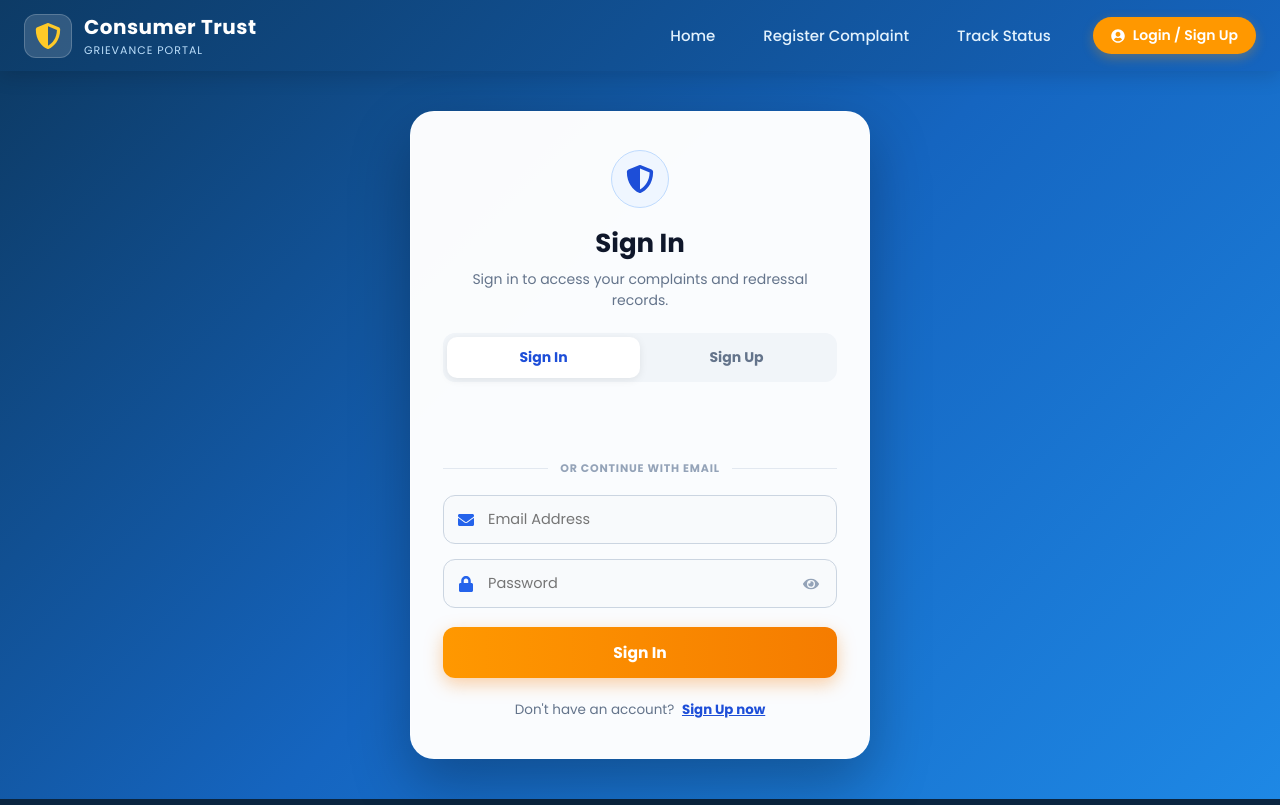
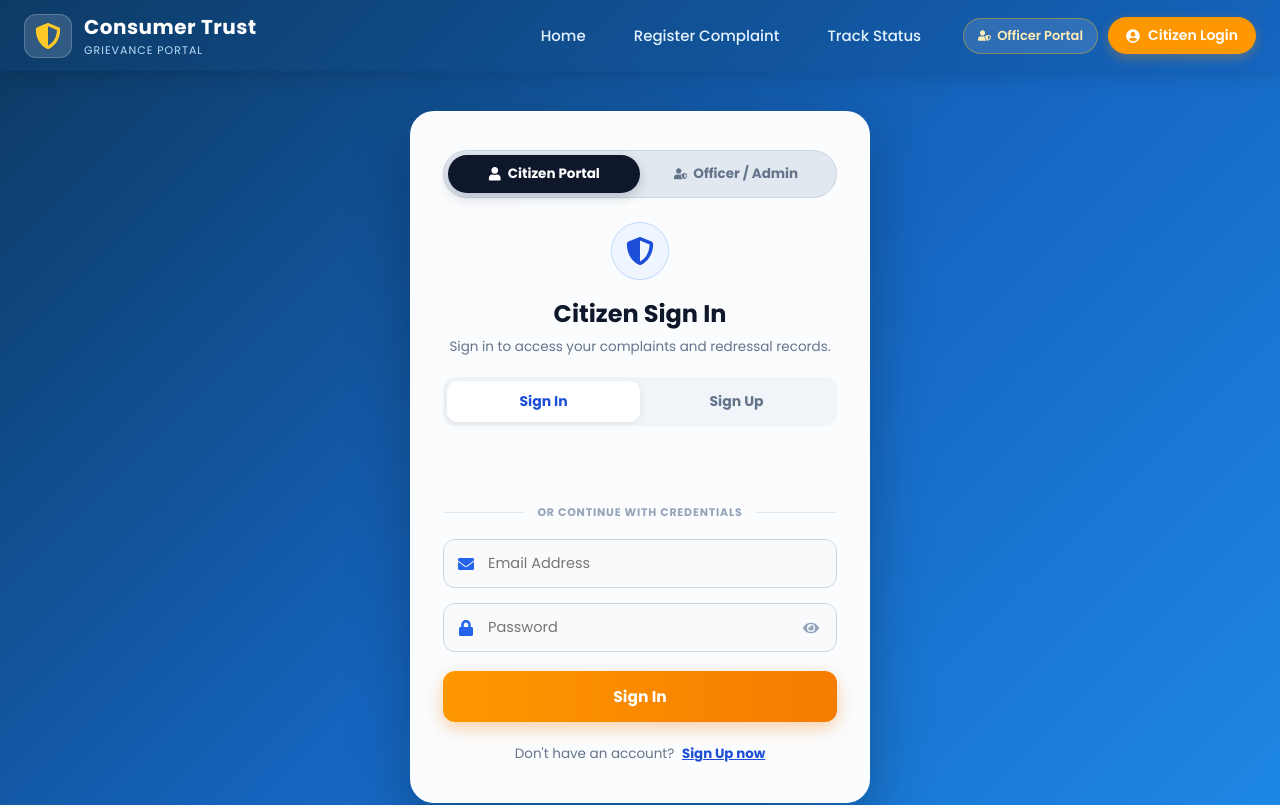
Before and after one commit to Manojpuchakayala/Consumer-trust-portal, a React (Vite) app in the folder frontend/: page /login in a window 1280 px wide. Shown: the top 805 px of the page. Built offline with nearby package versions, Linux system fonts and the light colour scheme; no server answers.

Commit message:
feat: add dedicated Officer and Admin Portal login scope with quick access

```diff
--- a/frontend/src/components/Footer.jsx
+++ b/frontend/src/components/Footer.jsx
@@ -35,7 +35,8 @@ function Footer() {
               <li><Link to="/register">Register Complaint</Link></li>
               <li><Link to="/track">Track Status</Link></li>
               <li><Link to="/my-complaints">My Grievances</Link></li>
-              <li><Link to="/login">Account Access</Link></li>
+              <li><Link to="/login">Citizen Login</Link></li>
+              <li><Link to="/login?portal=admin">Officer / Admin Portal</Link></li>
             </ul>
           </div>
 
--- a/frontend/src/components/Navbar.css
+++ b/frontend/src/components/Navbar.css
@@ -117,6 +117,35 @@
   align-items: center;
 }
 
+.auth-actions-loggedout {
+  display: flex;
+  align-items: center;
+  gap: 10px;
+}
+
+.officer-btn {
+  display: flex;
+  align-items: center;
+  gap: 6px;
+  background: rgba(255, 255, 255, 0.12);
+  color: #ffecb3;
+  padding: 7px 14px;
+  border-radius: 20px;
+  text-decoration: none;
+  font-weight: 600;
+  font-size: 13px;
+  border: 1px solid rgba(255, 179, 0, 0.4);
+  transition: all 0.25s ease;
+  white-space: nowrap;
+}
+
+.officer-btn:hover {
+  background: rgba(255, 179, 0, 0.25);
+  color: #ffffff;
+  border-color: #ff9800;
+  transform: translateY(-1px);
+}
+
 .login-btn {
   display: flex;
   align-items: center;
@@ -130,6 +159,7 @@
   font-size: 14px;
   transition: all 0.3s ease;
   box-shadow: 0 4px 12px rgba(255, 152, 0, 0.3);
+  white-space: nowrap;
 }
 
 .login-btn:hover {
--- a/frontend/src/components/Navbar.jsx
+++ b/frontend/src/components/Navbar.jsx
@@ -158,14 +158,25 @@ function Navbar() {
                 </button>
               </div>
             ) : (
+              <div className="auth-actions-loggedout">
+                <Link
+                  to="/login?portal=admin"
+                  className="officer-btn"
+                  onClick={() => setMenuOpen(false)}
+                  title="Grievance Redressal Officer / Admin Portal"
+                >
+                  <FaUserShield />
+                  <span>Officer Portal</span>
+                </Link>
                 <Link
                   to="/login"
                   className="login-btn"
                   onClick={() => setMenuOpen(false)}
                 >
                   <FaUserCircle />
-                <span>Login / Sign Up</span>
+                  <span>Citizen Login</span>
                 </Link>
+              </div>
             )}
           </div>
         </div>
--- a/frontend/src/pages/Login.css
+++ b/frontend/src/pages/Login.css
@@ -19,6 +19,44 @@
   border: 1px solid rgba(255, 255, 255, 0.4);
 }
 
+/* Top Portal Switcher (Citizen vs Officer) */
+.portal-switcher {
+  display: flex;
+  background: #e2e8f0;
+  border-radius: 30px;
+  padding: 4px;
+  margin-bottom: 24px;
+  border: 1px solid #cbd5e1;
+}
+
+.portal-tab {
+  flex: 1;
+  display: flex;
+  align-items: center;
+  justify-content: center;
+  padding: 9px 12px;
+  border: none;
+  background: transparent;
+  border-radius: 26px;
+  font-size: 13.5px;
+  font-weight: 700;
+  color: #64748b;
+  cursor: pointer;
+  transition: all 0.25s ease;
+}
+
+.portal-tab.active {
+  background: #0f172a;
+  color: #ffffff;
+  box-shadow: 0 4px 12px rgba(15, 23, 42, 0.2);
+}
+
+.portal-tab:last-child.active {
+  background: #d97706;
+  color: #ffffff;
+  box-shadow: 0 4px 12px rgba(217, 119, 6, 0.25);
+}
+
 .login-badge-wrap {
   width: 58px;
   height: 58px;
@@ -29,6 +67,12 @@
   justify-content: center;
   margin: 0 auto 16px;
   border: 1.5px solid #bfdbfe;
+  transition: all 0.3s ease;
+}
+
+.login-badge-wrap.admin-mode {
+  background: #fef3c7;
+  border-color: #fcd34d;
 }
 
 .login-badge-icon {
@@ -36,18 +80,77 @@
   color: #1d4ed8;
 }
 
+.login-badge-icon.admin {
+  color: #d97706;
+}
+
 .login-container h1 {
   color: #0f172a;
-  font-size: 26px;
+  font-size: 24px;
   font-weight: 800;
   margin-bottom: 6px;
 }
 
 .login-subtitle {
   color: #64748b;
-  font-size: 14px;
-  margin-bottom: 22px;
+  font-size: 13.5px;
+  margin-bottom: 20px;
   line-height: 1.5;
+}
+
+/* Admin Quick Tip Card */
+.admin-quick-tip {
+  display: flex;
+  align-items: center;
+  justify-content: space-between;
+  background: #fffbeb;
+  border: 1.5px dashed #f59e0b;
+  padding: 10px 14px;
+  border-radius: 12px;
+  margin-bottom: 18px;
+  text-align: left;
+}
+
+.admin-tip-text {
+  display: flex;
+  align-items: center;
+  gap: 10px;
+}
+
+.tip-icon {
+  font-size: 20px;
+  color: #d97706;
+}
+
+.admin-tip-text strong {
+  display: block;
+  font-size: 12.5px;
+  color: #92400e;
+}
+
+.admin-tip-text p {
+  margin: 0;
+  font-size: 11.5px;
+  color: #b45309;
+  font-family: monospace;
+  font-weight: 600;
+}
+
+.quick-fill-btn {
+  background: #d97706;
+  color: #ffffff;
+  border: none;
+  padding: 6px 12px;
+  border-radius: 8px;
+  font-size: 12px;
+  font-weight: 700;
+  cursor: pointer;
+  transition: background 0.2s ease;
+  white-space: nowrap;
+}
+
+.quick-fill-btn:hover {
+  background: #b45309;
 }
 
 /* Tab Switcher */
@@ -218,6 +321,15 @@
   cursor: not-allowed;
 }
 
+.login-submit-btn.admin-btn {
+  background: linear-gradient(90deg, #d97706, #b45309);
+  box-shadow: 0 6px 18px rgba(217, 119, 6, 0.35);
+}
+
+.login-submit-btn.admin-btn:hover:not(:disabled) {
+  box-shadow: 0 10px 22px rgba(217, 119, 6, 0.45);
+}
+
 /* Footer Link */
 .login-footer-info {
   margin-top: 22px;
--- a/frontend/src/pages/Login.jsx
+++ b/frontend/src/pages/Login.jsx
@@ -1,5 +1,5 @@
-import { useState } from "react";
-import { useNavigate, useSearchParams } from "react-router-dom";
+import { useState, useEffect } from "react";
+import { useNavigate, useSearchParams, Link } from "react-router-dom";
 import { GoogleLogin } from "@react-oauth/google";
 import {
   FaEnvelope,
@@ -7,26 +7,34 @@ import {
   FaUser,
   FaPhone,
   FaShieldAlt,
+  FaUserShield,
   FaExclamationCircle,
   FaCheckCircle,
   FaEye,
   FaEyeSlash,
+  FaKey,
 } from "react-icons/fa";
 import api from "../services/api";
 import "./Login.css";
 
 function Login() {
   const navigate = useNavigate();
-  const [searchParams] = useSearchParams();
+  const [searchParams, setSearchParams] = useSearchParams();
+
+  const isInitialAdmin =
+    searchParams.get("portal") === "admin" ||
+    searchParams.get("role") === "admin";
+
+  const [portal, setPortal] = useState(isInitialAdmin ? "admin" : "citizen");
   const [isRegisterMode, setIsRegisterMode] = useState(
-    searchParams.get("mode") === "signup"
+    searchParams.get("mode") === "signup" && !isInitialAdmin
   );
 
   // Form State
   const [formData, setFormData] = useState({
     name: "",
-    email: "",
-    password: "",
+    email: isInitialAdmin ? "admin@consumertrust.gov" : "",
+    password: isInitialAdmin ? "admin@123" : "",
     phone: "",
   });
 
@@ -35,11 +43,39 @@ function Login() {
   const [error, setError] = useState("");
   const [successMsg, setSuccessMsg] = useState("");
 
+  useEffect(() => {
+    if (searchParams.get("portal") === "admin" || searchParams.get("role") === "admin") {
+      setPortal("admin");
+      setIsRegisterMode(false);
+      if (!formData.email) {
+        setFormData((prev) => ({
+          ...prev,
+          email: "admin@consumertrust.gov",
+          password: "admin@123",
+        }));
+      }
+    }
+  }, [searchParams]);
+
   const handleChange = (e) => {
     setFormData({
       ...formData,
       [e.target.name]: e.target.value,
     });
+  };
+
+  const handlePortalChange = (newPortal) => {
+    setPortal(newPortal);
+    setError("");
+    setSuccessMsg("");
+    if (newPortal === "admin") {
+      setIsRegisterMode(false);
+      setFormData((prev) => ({
+        ...prev,
+        email: prev.email || "admin@consumertrust.gov",
+        password: prev.password || "admin@123",
+      }));
+    }
   };
 
   // Submit Credentials (Sign In or Sign Up)
@@ -61,6 +97,7 @@ function Login() {
         : {
             email: formData.email,
             password: formData.password,
+            requestedRole: portal === "admin" ? "admin" : "user",
           };
 
       const response = await api.post(endpoint, payload);
@@ -150,19 +187,52 @@ function Login() {
   return (
     <div className="login-page">
       <div className="login-container">
-        {/* Shield Icon Header */}
-        <div className="login-badge-wrap">
-          <FaShieldAlt className="login-badge-icon" />
+        {/* Portal Switcher (Citizen vs Officer/Admin) */}
+        <div className="portal-switcher">
+          <button
+            type="button"
+            className={`portal-tab ${portal === "citizen" ? "active" : ""}`}
+            onClick={() => handlePortalChange("citizen")}
+          >
+            <FaUser style={{ marginRight: 6 }} />
+            Citizen Portal
+          </button>
+          <button
+            type="button"
+            className={`portal-tab ${portal === "admin" ? "active" : ""}`}
+            onClick={() => handlePortalChange("admin")}
+          >
+            <FaUserShield style={{ marginRight: 6 }} />
+            Officer / Admin
+          </button>
         </div>
 
-        <h1>{isRegisterMode ? "Create Account" : "Sign In"}</h1>
+        {/* Shield Icon Header */}
+        <div className={`login-badge-wrap ${portal === "admin" ? "admin-mode" : ""}`}>
+          {portal === "admin" ? (
+            <FaUserShield className="login-badge-icon admin" />
+          ) : (
+            <FaShieldAlt className="login-badge-icon" />
+          )}
+        </div>
+
+        <h1>
+          {portal === "admin"
+            ? "Officer / Admin Sign In"
+            : isRegisterMode
+            ? "Create Account"
+            : "Citizen Sign In"}
+        </h1>
         <p className="login-subtitle">
-          {isRegisterMode
+          {portal === "admin"
+            ? "Authorized grievance redressal officers sign in to access the National Control Center."
+            : isRegisterMode
             ? "Sign up to file and track consumer grievances."
             : "Sign in to access your complaints and redressal records."}
         </p>
 
-        {/* Simple Sign In / Sign Up Mode Switch Tabs */}
+        {/* Mode Switch Tabs (Only for Citizen Portal) */}
+        {portal === "citizen" && (
           <div className="auth-tabs">
             <button
               type="button"
@@ -187,6 +257,33 @@ function Login() {
               Sign Up
             </button>
           </div>
+        )}
+
+        {/* Admin Quick Auto-Fill Helper Card */}
+        {portal === "admin" && (
+          <div className="admin-quick-tip">
+            <div className="admin-tip-text">
+              <FaKey className="tip-icon" />
+              <div>
+                <strong>Official Admin Login</strong>
+                <p>admin@consumertrust.gov / admin@123</p>
+              </div>
+            </div>
+            <button
+              type="button"
+              className="quick-fill-btn"
+              onClick={() => {
+                setFormData({
+                  ...formData,
+                  email: "admin@consumertrust.gov",
+                  password: "admin@123",
+                });
+              }}
+            >
+              Auto-Fill
+            </button>
+          </div>
+        )}
 
         {/* Prominent Google Sign-In Button */}
         <div className="google-auth-wrapper">
@@ -202,7 +299,7 @@ function Login() {
         </div>
 
         <div className="auth-divider">
-          <span>OR CONTINUE WITH EMAIL</span>
+          <span>OR CONTINUE WITH CREDENTIALS</span>
         </div>
 
         {/* Error Alert */}
@@ -221,9 +318,9 @@ function Login() {
           </div>
         )}
 
-        {/* Simple & Clean Form */}
+        {/* Form */}
         <form onSubmit={handleSubmit} className="login-form">
-          {isRegisterMode && (
+          {portal === "citizen" && isRegisterMode && (
             <>
               <div className="input-group">
                 <div className="input-wrapper">
@@ -261,7 +358,7 @@ function Login() {
               <input
                 type="email"
                 name="email"
-                placeholder="Email Address"
+                placeholder={portal === "admin" ? "Officer / Admin Email" : "Email Address"}
                 value={formData.email}
                 onChange={handleChange}
                 required
@@ -275,11 +372,7 @@ function Login() {
               <input
                 type={showPassword ? "text" : "password"}
                 name="password"
-                placeholder={
-                  isRegisterMode
-                    ? "Password (minimum 6 characters)"
-                    : "Password"
-                }
+                placeholder="Password"
                 value={formData.password}
                 onChange={handleChange}
                 required
@@ -296,17 +389,20 @@ function Login() {
             </div>
           </div>
 
-          <button type="submit" className="login-submit-btn" disabled={loading}>
+          <button type="submit" className={`login-submit-btn ${portal === "admin" ? "admin-btn" : ""}`} disabled={loading}>
             {loading
-              ? "Please wait..."
+              ? "Authenticating..."
+              : portal === "admin"
+              ? "Access Admin Control Center"
               : isRegisterMode
-              ? "Create Account"
+              ? "Create Citizen Account"
               : "Sign In"}
           </button>
         </form>
 
-        {/* Clean Footer Link */}
+        {/* Footer info link */}
         <div className="login-footer-info">
+          {portal === "citizen" ? (
             <p>
               {isRegisterMode
                 ? "Already have an account?"
@@ -323,6 +419,12 @@ function Login() {
                 {isRegisterMode ? "Sign In here" : "Sign Up now"}
               </button>
             </p>
+          ) : (
+            <p>
+              Officer Support: Contact system administration at{" "}
+              <strong>admin@consumertrust.gov</strong>
+            </p>
+          )}
         </div>
       </div>
     </div>
```
Also changed, not shown: 1 other file (tests, documents, lock files or other folders). Lines whose indentation alone changed are shown as unchanged.
